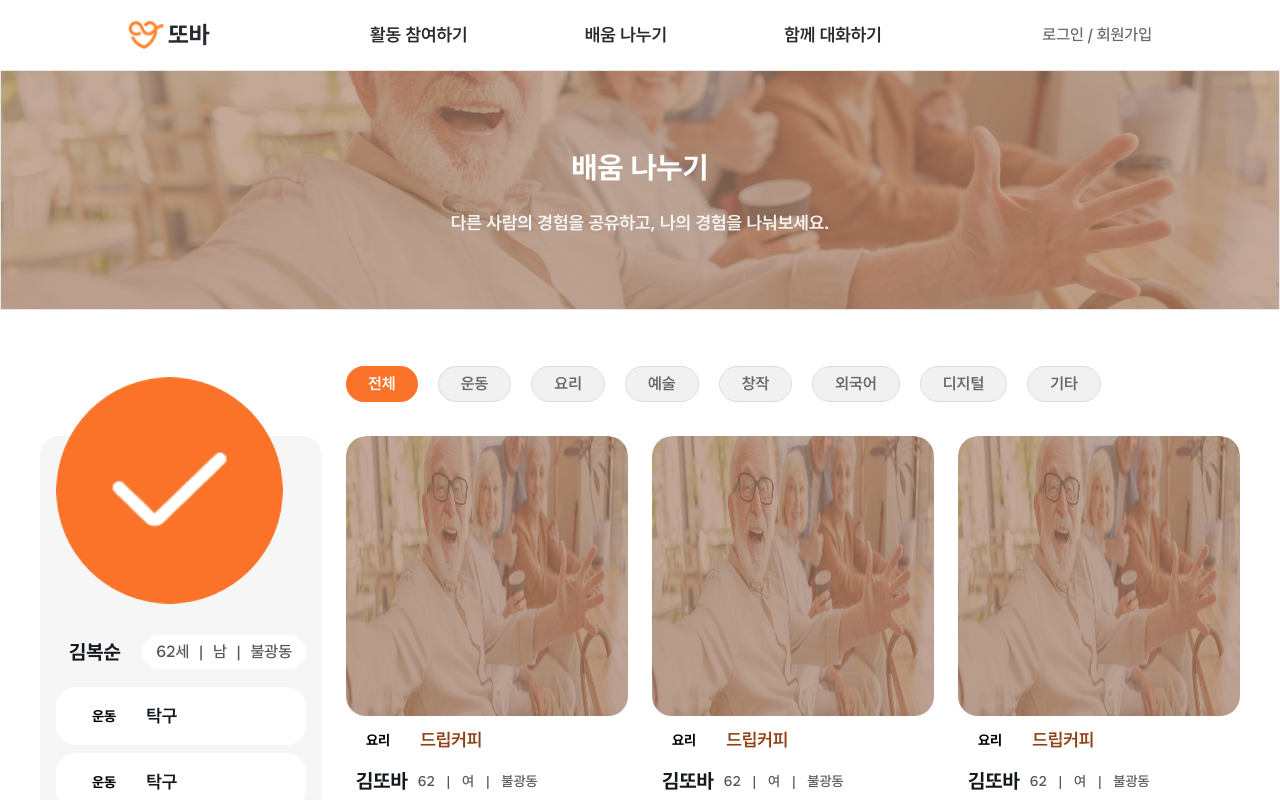
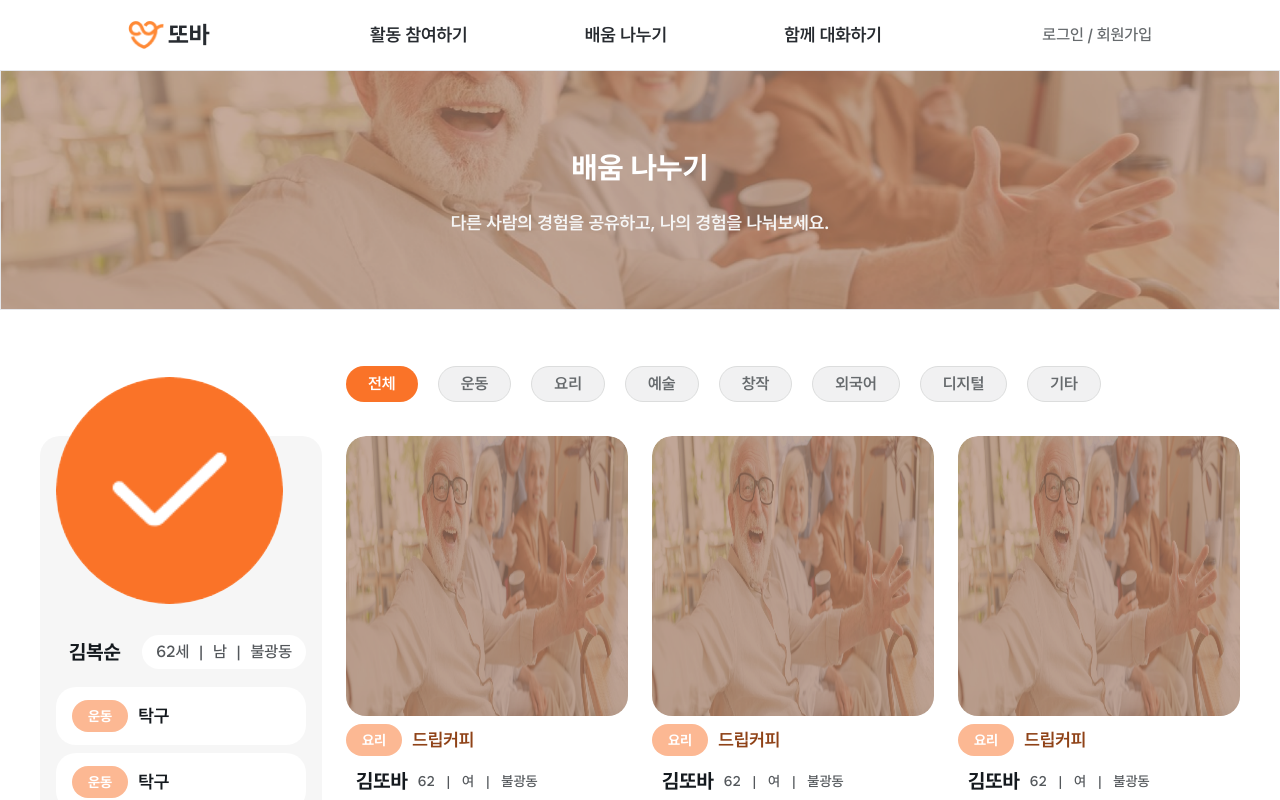
Before and after one commit to Kusitms-29th-Meetup-TeamE/Frontend, a Next.js app: page /share in a window 1280 px wide. Shown: the top 800 px of the page. Built offline with nearby package versions, Linux system fonts and the light colour scheme.

Commit message:
🌈 Update(#59): add type on chip

```diff
--- a/src/components/share/LearningItem.tsx
+++ b/src/components/share/LearningItem.tsx
@@ -25,7 +25,7 @@ const LearningItem = ({
         className="w-[282px] h-[282px] bg-gray-03 rounded-[20px]"
       />
       <div className="flex gap-[10px] mt-2 items-center">
-        <Chip text="요리" />
+        <Chip type="요리" />
         <span className="text-primary-orange9 text-body2">{title}</span>
       </div>
       <div className="ml-[10px] mt-3 flex items-center">
--- a/src/components/share/LearningProfile.tsx
+++ b/src/components/share/LearningProfile.tsx
@@ -40,11 +40,11 @@ const LearningProfile = ({ className }: { className?: string }) => {
       </div>
       <ul className="flex flex-col gap-2">
         <li className="flex items-center px-4 py-[13px] bg-white rounded-[20px]">
-          <Chip text="운동" className="mr-[10px]" />
+          <Chip type="운동" className="mr-[10px]" />
           <span className="text-body2 text-black">탁구</span>
         </li>
         <li className="flex items-center px-4 py-[13px] bg-white rounded-[20px]">
-          <Chip text="운동" className="mr-[10px]" />
+          <Chip type="운동" className="mr-[10px]" />
           <span className="text-body2 text-black">탁구</span>
         </li>
         {isMypage ? (
```
